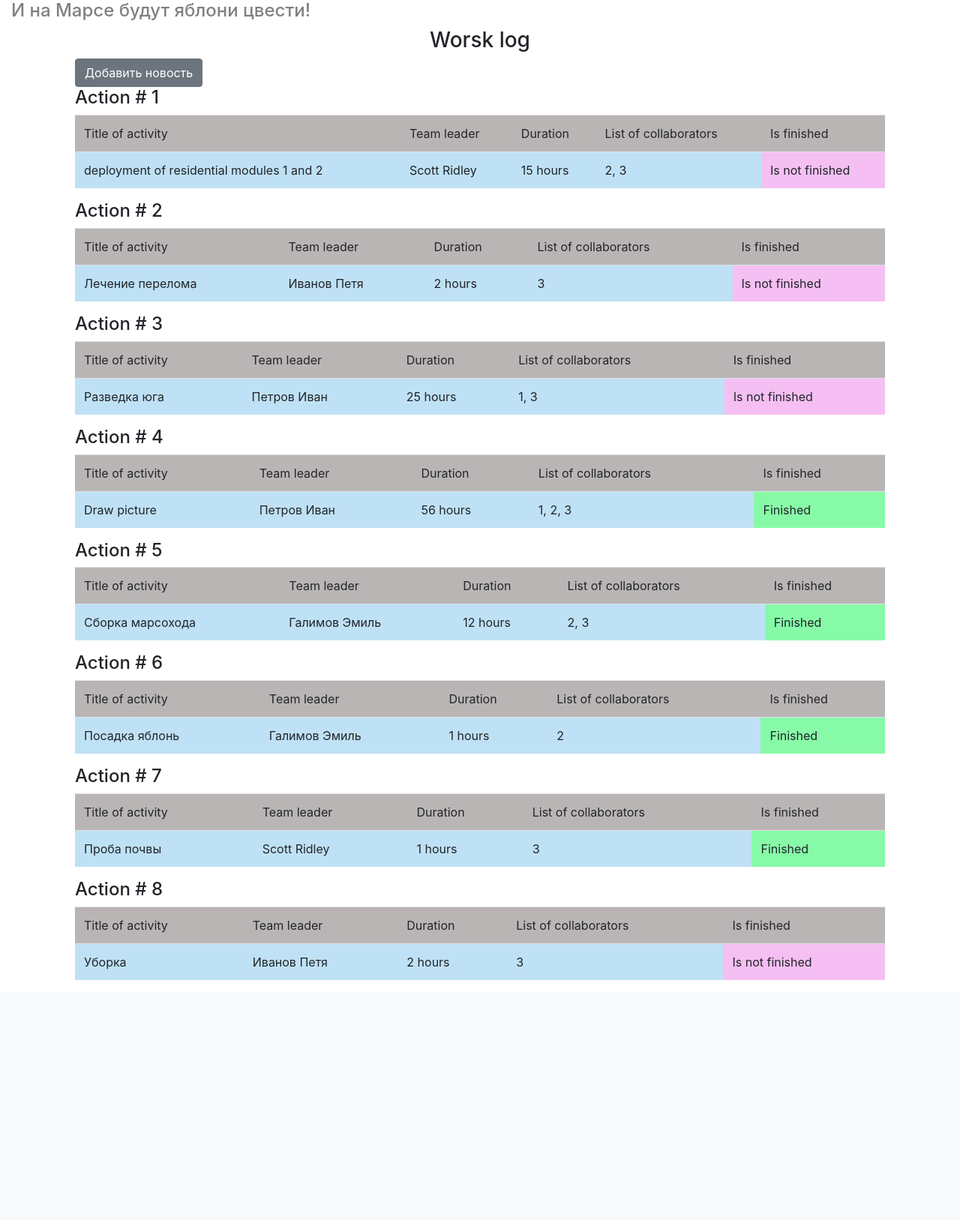
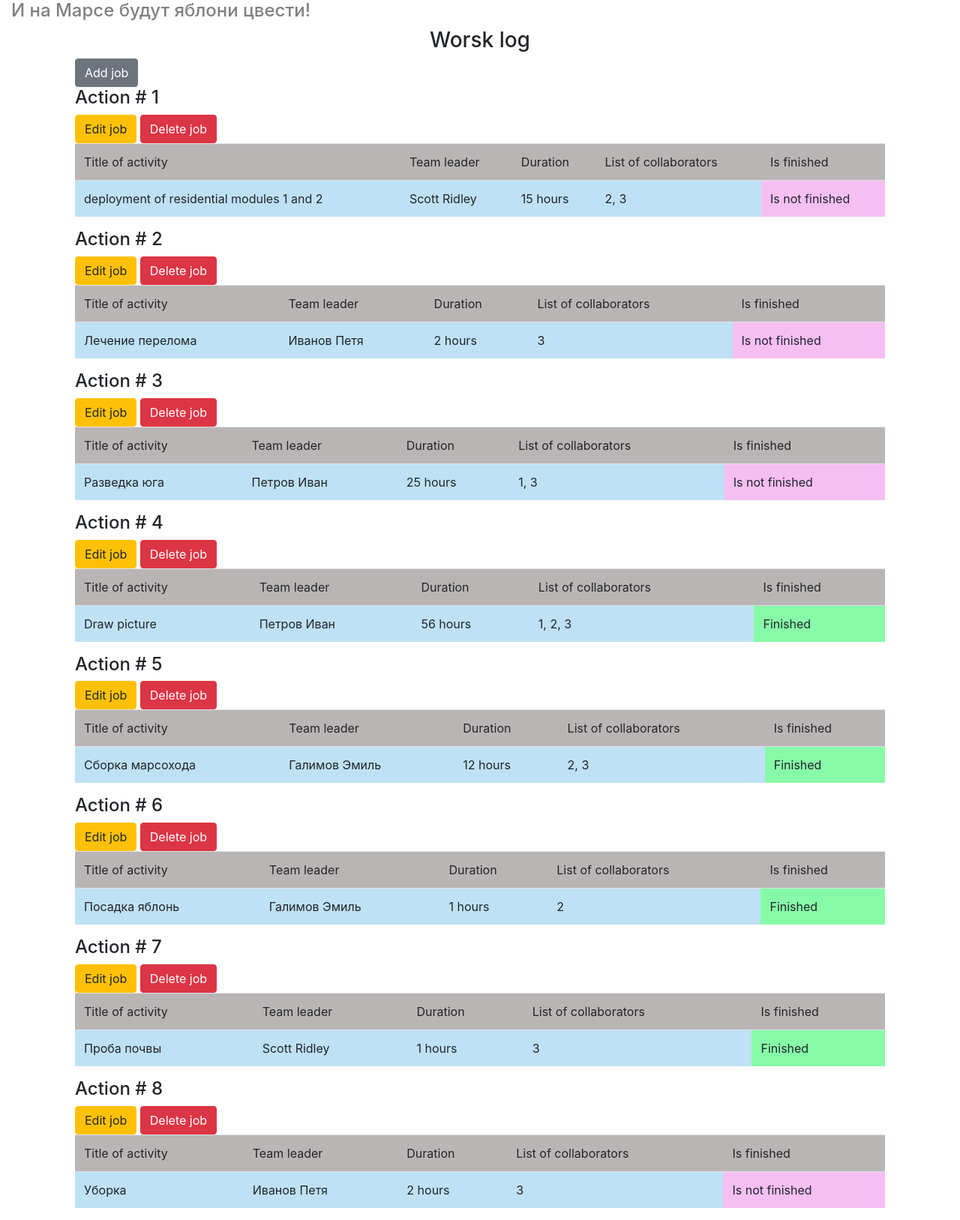
Before and after one commit to esgalimov/flask_3, a Flask app: page / in a window 1280 px wide. Shown: the part 72-1699 px from the top of the page at 75% size. Before the commit the page ends 1379 px from the top, so only its background shows below. Run offline with Flask 2, Linux system fonts and the light colour scheme; a user stored in the database is signed in; data comes from the database, SQL or seed files in the repository; both versions use the stored data as it was after the commit; some libraries are stand-ins or nearby versions.

Commit message:
WEB. Flask-sqlalchemy. Задача 8. Редактирование работы (обработчик). main.py (login: scott_chief@mars.org, password: 123 - аккаунт капитана)

```diff
--- a/main.py
+++ b/main.py
@@ -1,7 +1,7 @@
 from flask import Flask
 from data import db_session
 from data.users import User
-from flask import render_template, make_response, request, redirect
+from flask import render_template, make_response, request, redirect, abort
 from data.jobs import Jobs
 import datetime
 from forms.user import RegisterForm
@@ -97,8 +97,49 @@ def add_news():
         db_sess.merge(current_user)
         db_sess.commit()
         return redirect('/')
-    return render_template('job.html', title='Добавление работы',
+    return render_template('job.html', title='Add job', type_of_action='Add job',
                            form=form)
+
+
+@app.route('/edit_job/<int:id>',  methods=['GET', 'POST'])
+@login_required
+def edit_news(id):
+    form = JobForm()
+    if request.method == "GET":
+        db_sess = db_session.create_session()
+        if current_user.id == 1:
+            jod = db_sess.query(Jobs).filter(Jobs.id == id).first()
+        else:
+            jod = db_sess.query(Jobs).filter(Jobs.id == id).filter(Jobs.user == current_user).first()
+        if jod:
+            form.title.data = jod.job
+            form.work_size.data = jod.work_size
+            form.collaborators.data = jod.collaborators
+            form.is_finished.data = jod.is_finished
+            form.team_leader.data = jod.team_leader
+        else:
+            abort(404)
+    if form.validate_on_submit():
+        db_sess = db_session.create_session()
+        if current_user.id == 1:
+            jod = db_sess.query(Jobs).filter(Jobs.id == id).first()
+        else:
+            jod = db_sess.query(Jobs).filter(Jobs.id == id).filter(Jobs.user == current_user).first()
+        if jod:
+            jod.job = form.title.data
+            jod.work_size = form.work_size.data
+            jod.collaborators = form.collaborators.data
+            jod.is_finished = form.is_finished.data
+            jod.team_leader = form.team_leader.data
+            db_sess.commit()
+            return redirect('/')
+        else:
+            abort(404)
+    return render_template('Job.html',
+                           title='Edit job',
+                           type_of_action='Edit job',
+                           form=form
+                           )
 
 
 def main():
--- a/templates/index.html
+++ b/templates/index.html
@@ -11,11 +11,21 @@
 
     <div class="all-jobs-table">
         {% if current_user.is_authenticated %}
-        <a href="add_job" class="btn btn-secondary">Добавить новость</a>
+        <a href="add_job" class="btn btn-secondary">Add job</a>
         {% endif %}
     {% for item in jobs %}
     <div class="jobs-table">
         <h4>{{lab}} {{loop.index}}</h4>
+        {% if current_user.is_authenticated and current_user == item.user or current_user.id == 1 %}
+            <div>
+                <a href="/edit_job/{{ item.id }}" class="btn btn-warning">
+                    Edit job
+                </a>
+                <a href="/news_delete/{{ item.id }}" class="btn btn-danger">
+                    Delete job
+                </a>
+            </div>
+        {% endif %}
         <table class="table">
           <thead>
             <tr>
--- a/templates/job.html
+++ b/templates/job.html
@@ -2,7 +2,7 @@
 
 {% block content %}
     <form action="" method="post" class="new-job-form">
-        <h1>Adding a job</h1>
+        <h1>{{type_of_action}}</h1>
         {{ form.hidden_tag() }}
         <p>
             {{ form.title.label }}<br>
```
Also changed, not shown: db/blogs.db.
